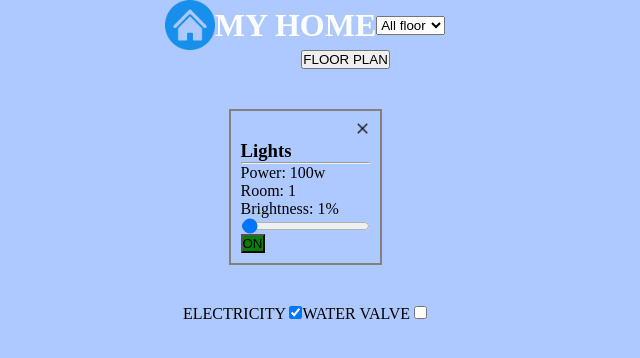
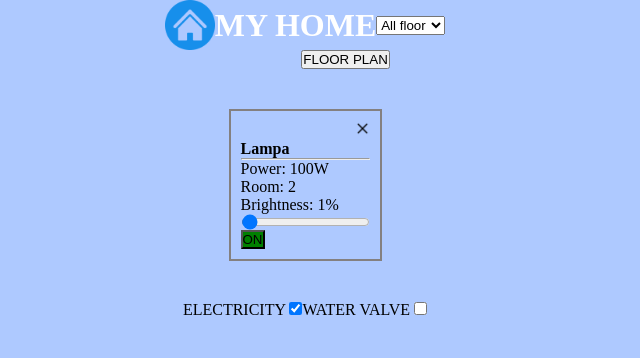
Before and after one commit to premiumderyn/smart-home, a plain HTML site: page index.html in a window 1280 px wide. Both pictures are taken after a click on the button "OFF". Shown: the full height of the page, 335-975 px from the left. Drawn offline with Linux system fonts and the light colour scheme.

Commit message:
DOM manipulation with creatnig new devices

```diff
--- a/index.html
+++ b/index.html
@@ -39,70 +39,7 @@
           </div>
         </div>
       </div>
-      <section class="devices">
-
-        <div class="device">
-          <div class="device__remove">
-            <img class="device__remove-icon" src="cross.png" alt="cross icon" />
-          </div>
-
-          <div class="device__header">
-            <h3 class="device__title">Lights</h3>
-            <hr class="device__divider" />
-          </div>
-
-          <div class="device__info">
-              <p class="device__power">Power: <span class="device__power-value">0</span>w</p>
-            <p class="device__room">Room: 1</p>
-
-            <div class="device__details">
-              <p class="device__details-text">
-                Brightness: <span class="device__details-value">0</span>%
-              </p>
-              <input
-                class="device__details-range"
-                type="range"
-                min="0"
-                max="100"
-                value="0"
-              />
-            </div>
-          </div>
-          <div class="device__status">
-            <button class="device__power-button" type="button" id="myButton">OFF</button>
-          </div>
-        </div>
-<!--          <div class="device">-->
-<!--              <div class="device__remove">-->
-<!--                  <img class="device__remove-icon" src="cross.png" alt="cross icon" />-->
-<!--              </div>-->
-
-<!--              <div class="device__header">-->
-<!--                  <h3 class="device__title">FRIDGE</h3>-->
-<!--                  <hr class="device__divider" />-->
-<!--              </div>-->
-
-<!--              <div class="device__info">-->
-<!--                  <p class="device__power">Power: <span class="device__power-value">0</span>w</p>-->
-<!--                  <p class="device__room">Room: 1</p>-->
-
-<!--                  <div class="device__details">-->
-<!--                      <p class="device__details-text">-->
-<!--                          Temp: <span class="device__details-value">+5</span> C-->
-<!--                      </p>-->
-<!--                      <input-->
-<!--                              class="device__temperature-range"-->
-<!--                              type="range"-->
-<!--                              min="0"-->
-<!--                              max="100"-->
-<!--                              value="50"-->
-<!--                      />-->
-<!--                  </div>-->
-<!--              </div>-->
-<!--              <div class="device__status">-->
-<!--                  <button class="device__power-button">POWER</button>-->
-<!--              </div>-->
-<!--          </div>-->
+      <section id="devices">
       </section>
     </main>
 
--- a/index.js
+++ b/index.js
@@ -11,7 +11,7 @@ class Electricity {
     this.load = 0;
     this.displayElement = displayElement;
   }
-  updateView(){
+  updateGeneralTextView(){
       if(this.displayElement){
           this.displayElement.textContent=this.generalEl;
       }
@@ -22,14 +22,14 @@ class Electricity {
   addConsumption(Power) {
     this.generalEl += Power;
     this.changeLoad();
-    this.updateView();
+    this.updateGeneralTextView();
     return this.generalEl;
 
   }
   removeConsumption(Power) {
     this.generalEl -= Power;
     this.changeLoad();
-    this.updateView();
+    this.updateGeneralTextView();
     return this.generalEl;
   }
   changeLoad() {
@@ -60,6 +60,47 @@ class Device {
     this.isOn = false;
     this.basePower=power;
     this.houseMeter = houseMeter;
+    this.element = null;
+  }
+  renderDevice(){
+      const div = document.createElement('div');
+      div.classList.add('device');
+      div.innerHTML = `
+            <div class="device__remove">
+                <img class="device__remove-icon" src="cross.png" alt="cross icon" />
+            </div>
+            <div class="device__header">
+                <p class="device__name"><strong>${this.name}</strong></p>
+                <hr class="device__divider" />
+             </div>
+            <div class="device__info">
+                <p class="device__power">Power: <span class="device__power-value">0</span>W</p>
+                <p class="device__room">Room: ${this.room}</p>
+            </div>
+            <div class="device__status">
+                <button class="device__power-button" style="background-color: red;">OFF</button>
+            </div>
+        `;
+      this.element = div;
+      const btn = div.querySelector('.device__power-button');
+      btn.addEventListener('click', () => {
+          this.changeDeviceStatus();
+          this.updateView(); // Оновити вигляд саме цієї картки
+      });
+      return div;
+  }
+  updateView(){
+      if (!this.element) return;
+      const powerSpan = this.element.querySelector('.device__power-value');
+      const btn = this.element.querySelector('.device__power-button');
+      powerSpan.textContent = this.power;
+      if (this.isOn) {
+          btn.style.backgroundColor = "green";
+          btn.textContent = "ON";
+      } else {
+          btn.style.backgroundColor = "red";
+          btn.textContent = "OFF";
+      }
   }
   changeDeviceStatus() {
     this.isOn = !this.isOn;
@@ -141,23 +182,49 @@ class Freezer extends Device {
   }
 }
 class Lightning extends Device {
-    constructor(name, power, room, houseMeter, buttonElement) {
+    constructor(name, power, room, houseMeter) {
         super(name, power, room, houseMeter);
         this.brightness = 0;
         this.basePower=power;
-        this.btnRef=buttonElement;
+        // this.btnRef=buttonElement;
     }
-    updateButtonView() {
-        if (this.btnRef) {
-            if (this.isOn) {
-                this.btnRef.style.backgroundColor = "green"; // Або ваш клас для увімкнення
-                this.btnRef.textContent = "ON"; // Опціонально
-            } else {
-                this.btnRef.style.backgroundColor = "red"; // Або ваш клас для вимкнення
-                this.btnRef.textContent = "OFF"; // Опціонально
-            }
-        }
+    render(){
+        const deviceCard = super.renderDevice();
+        const brightnessContainer = document.createElement('div');
+        brightnessContainer.classList.add('device__details');
+        brightnessContainer.innerHTML = `
+            <p>Brightness: <span class="bright-val">${this.brightness}</span>%</p>
+            <input type="range" class="bright-range" min="0" max="100" value="${this.brightness}">
+        `;
+        const infoBlock = deviceCard.querySelector('.device__info');
+        infoBlock.appendChild(brightnessContainer);
+        const range = brightnessContainer.querySelector('.bright-range');
+        range.addEventListener('input', (e) => {
+            this.changeBrightness(parseInt(e.target.value));
+            this.updateView();
+        });
+        return deviceCard;
     }
+    updateView(){
+        super.updateView();
+        if (!this.element) return;
+        const brightSpan = this.element.querySelector('.bright-val');
+        const range = this.element.querySelector('.bright-range');
+
+        if (brightSpan) brightSpan.textContent = this.brightness;
+        if (range) range.value = this.brightness
+    }
+    // updateButtonView() {
+    //     if (this.btnRef) {
+    //         if (this.isOn) {
+    //             this.btnRef.style.backgroundColor = "green"; // Або ваш клас для увімкнення
+    //             this.btnRef.textContent = "ON"; // Опціонально
+    //         } else {
+    //             this.btnRef.style.backgroundColor = "red"; // Або ваш клас для вимкнення
+    //             this.btnRef.textContent = "OFF"; // Опціонально
+    //         }
+    //     }
+    // }
     get currentBrightness() {
         return this.brightness;
     }
@@ -176,7 +243,7 @@ class Lightning extends Device {
             this.power = 0;
             this.isOn = false;
         }
-        this.updateButtonView();
+        this.updateView();
         return this.isOn;
     }
     changeBrightness(value) {
@@ -200,15 +267,11 @@ class Lightning extends Device {
         return this.isOn;
     }
 }
-
-
 const generalEl = document.getElementById("general-power-value");
 const buttEl= document.getElementsByClassName("device__power-button")[0]
 const powerEl = document.getElementsByClassName("device__power-value")[0]
 const infoEl = document.getElementsByClassName("device__details-value")[0]
 const inputEl= document.getElementsByClassName("device__details-range")[0]
-const myHomeElectricity = new Electricity(generalEl);
-const Lamp = new Lightning("Bulb", 100, 2, myHomeElectricity, buttEl);
 
 const addDeviceButton = document.getElementById("btn-add-device");
 const loginDialog = document.getElementById("modal-dialog");
@@ -218,32 +281,21 @@ addDeviceButton.addEventListener('click', () => {
     loginDialog.showModal();
 });
 
-// Close the modal with the cancel button
 closeBtn.addEventListener('click', () => {
     loginDialog.close('cancelled');
 });
 
-// Optional: Handle form submission when closed
 loginDialog.addEventListener('close', () => {
     outputBox.value = `Dialog result: ${loginDialog.returnValue}`;
 });
+function addDeviceToPage(deviceObj) {
+    const deviceCard = deviceObj.render(); // Створюємо HTML
+    document.getElementById("devices").appendChild(deviceCard); // Додаємо в контейнер
+}
+const myHomeElectricity = new Electricity(generalEl);
+const Lamp1 = new Lightning("Lampa", 100, 2, myHomeElectricity);
+addDeviceToPage(Lamp1);
 
-Lamp.updateButtonView();
-buttEl.onclick = function() {
-    Lamp.changeDeviceStatus();
-    powerEl.textContent = Lamp.currentPower;
-    infoEl.textContent = Lamp.currentBrightness;
-    inputEl.value = Lamp.currentBrightness;
-}
-inputEl.addEventListener("input", function() {
-    Lamp.changeBrightness(parseInt(inputEl.value));
-    infoEl.textContent = Lamp.currentBrightness;
-    powerEl.textContent = Lamp.currentPower;
-    // if(!Lamp.currentStatus){
-    //     Lamp.changeDeviceStatus();
-    //     powerEl.textContent = Lamp.currentPower;
-    // }
-})
 
 // const SamsungTv = new SmartTv("Samsung Tv", 1000, 2, myHomeElectricity);
 // const Refrigator = new Freezer("LG", 1500, 3, myHomeElectricity);
--- a/styles.css
+++ b/styles.css
@@ -53,7 +53,7 @@ body {
     #todo-button {
     }
   }
-  .devices {
+  #devices {
     margin: 40px;
     display: flex;
     align-items: center;
```
